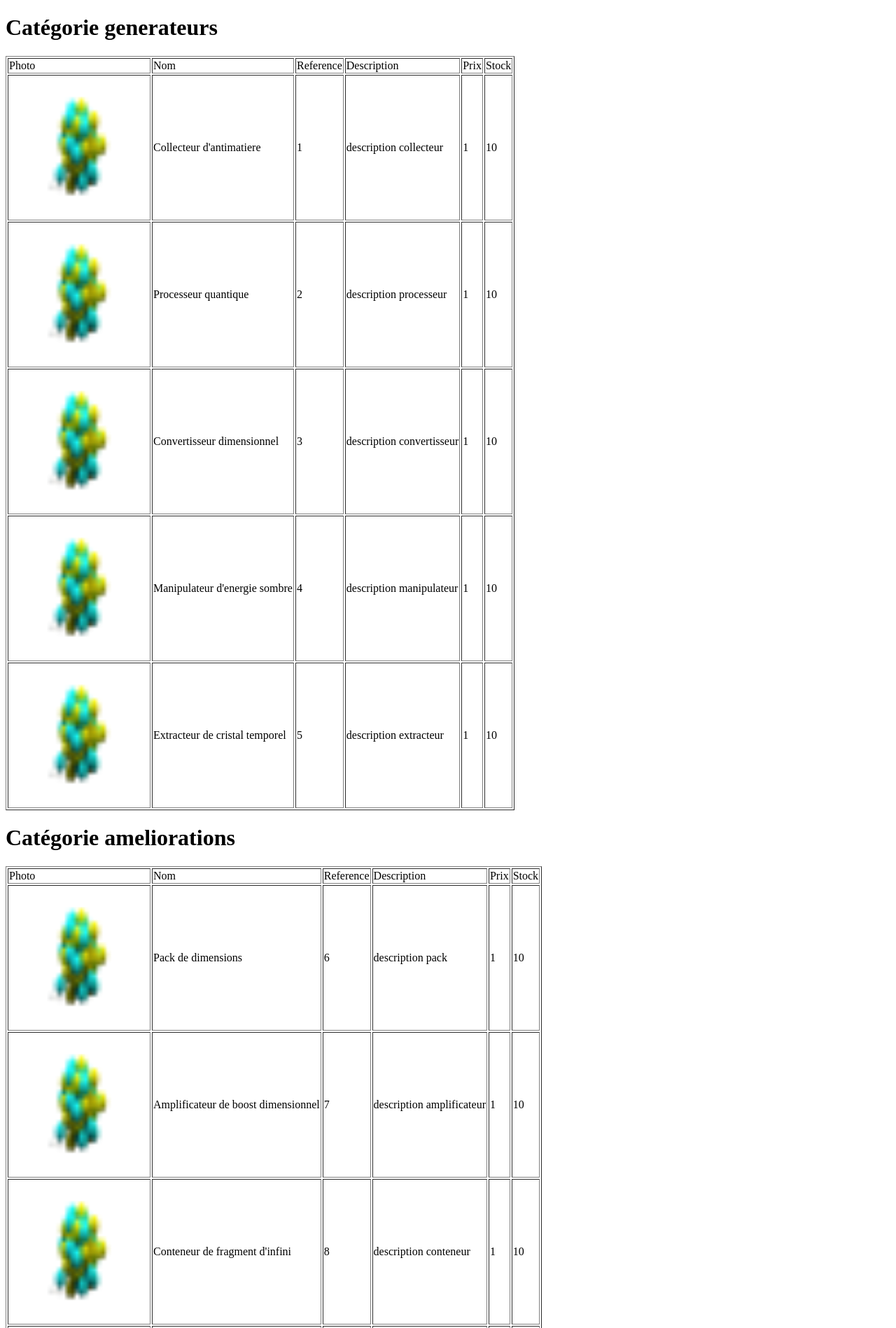
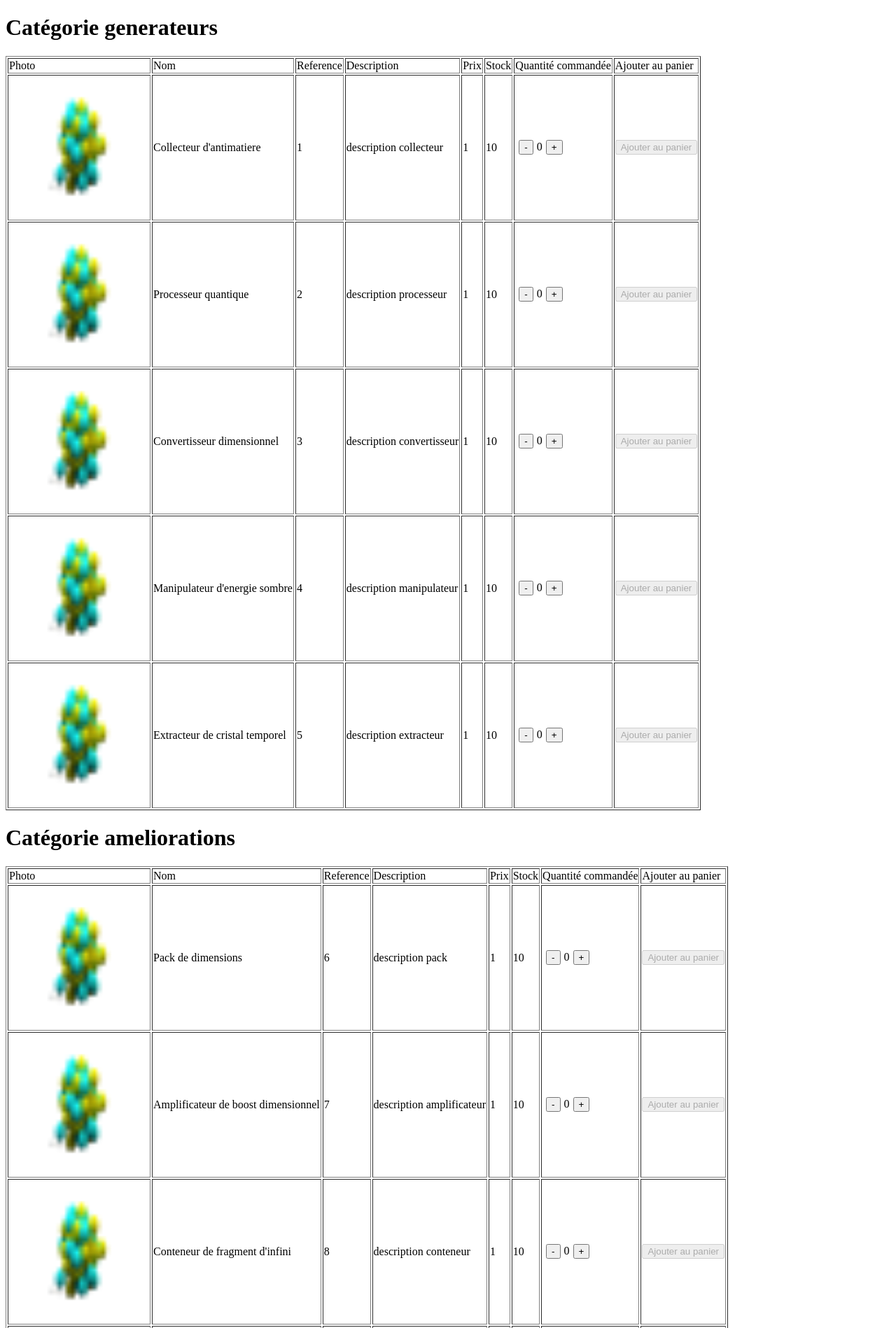
Before and after one commit to theo-be/societe-antimatiere, a PHP site: page /produits.php in a window 1280 px wide. Shown: the top 1898 px of the page at 70% size. Run offline with PHP 8.4, Linux system fonts and the light colour scheme.

Commit message:
Quantitée commandé et ajouter panier

```diff
--- a/produits.php
+++ b/produits.php
@@ -43,6 +43,10 @@ if (isset($_GET["cat"])) {
     .hidden {
         display: none;
     }
+    .quantity-controls button {
+        margin: 0 5px;
+        cursor: pointer;
+    }
 </style>
 
 <?php
@@ -61,6 +65,8 @@ foreach ($db as $key => $element) {
                 <td class="description">Description</td>
                 <td class="prix">Prix</td>
                 <td class="stock">Stock</td>
+                <td class="quantite">Quantité commandée</td>
+                <td class="ajouter">Ajouter au panier</td>
             </tr>';
 
     foreach ($element as $item) {
@@ -76,11 +82,23 @@ foreach ($db as $key => $element) {
             }
             echo "</td>";
         }
+        // Quantity controls (plus and minus buttons)
+        echo "<td class='quantite'>";
+        echo "<div class='quantity-controls'>";
+        echo "<button class='minus'>-</button>";
+        echo "<span class='quantity' data-stock='{$item['stock']}'>0</span>";
+
+        echo "<button class='plus'>+</button>";
+        echo "</div>";
+        echo "</td>";
+        // Add to cart button
+        echo "<td class='ajouter'><button disabled class='ajouter'>Ajouter au panier</button></td>";
         echo "</tr>";
     }
     echo "</table>";
 }
 ?>
+
 
 <button id="Stock">Stock</button>
 
@@ -103,8 +121,50 @@ foreach ($db as $key => $element) {
             this.classList.remove('agrandie');
         });
     });
+
+    // Function to handle quantity adjustments and button activations
+    var quantityControls = document.querySelectorAll('.quantity-controls');
+    quantityControls.forEach(function(control) {
+        var quantitySpan = control.querySelector('.quantity');
+        var plusButton = control.querySelector('.plus');
+        var minusButton = control.querySelector('.minus');
+
+        plusButton.addEventListener('click', function() {
+            var quantity = parseInt(quantitySpan.textContent);
+            var stock = parseInt(quantitySpan.dataset.stock);
+            if (quantity < stock) {
+                quantitySpan.textContent = quantity + 1;
+            }
+            updateAddToCartButtonState();
+        });
+
+        minusButton.addEventListener('click', function() {
+            var quantity = parseInt(quantitySpan.textContent);
+            if (quantity > 0) {
+                quantitySpan.textContent = quantity - 1;
+            }
+            updateAddToCartButtonState();
+        });
+    });
+
+    function updateAddToCartButtonState() {
+        var rows = document.querySelectorAll('tr');
+        rows.forEach(function(row) {
+            var quantitySpan = row.querySelector('.quantity');
+            if (quantitySpan) {
+                var addButton = row.querySelector('.ajouter button');
+                var quantity = parseInt(quantitySpan.textContent);
+                var stock = parseInt(quantitySpan.dataset.stock);
+                if (quantity > 0 && quantity <= stock) {
+                    addButton.removeAttribute('disabled');
+                } else {
+                    addButton.setAttribute('disabled', 'disabled');
+                }
+            }
+        });
+    }
+
 </script>
-
 
 </body>
 </html>
```
